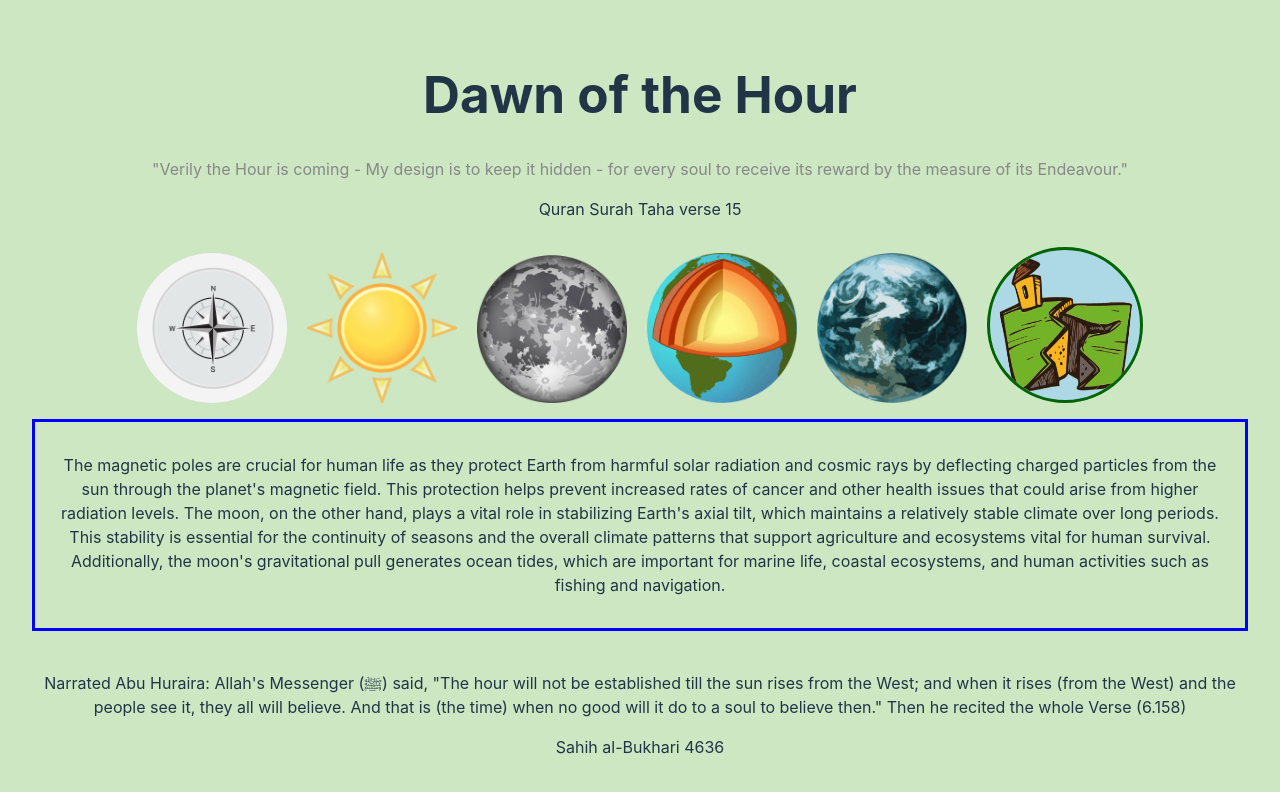
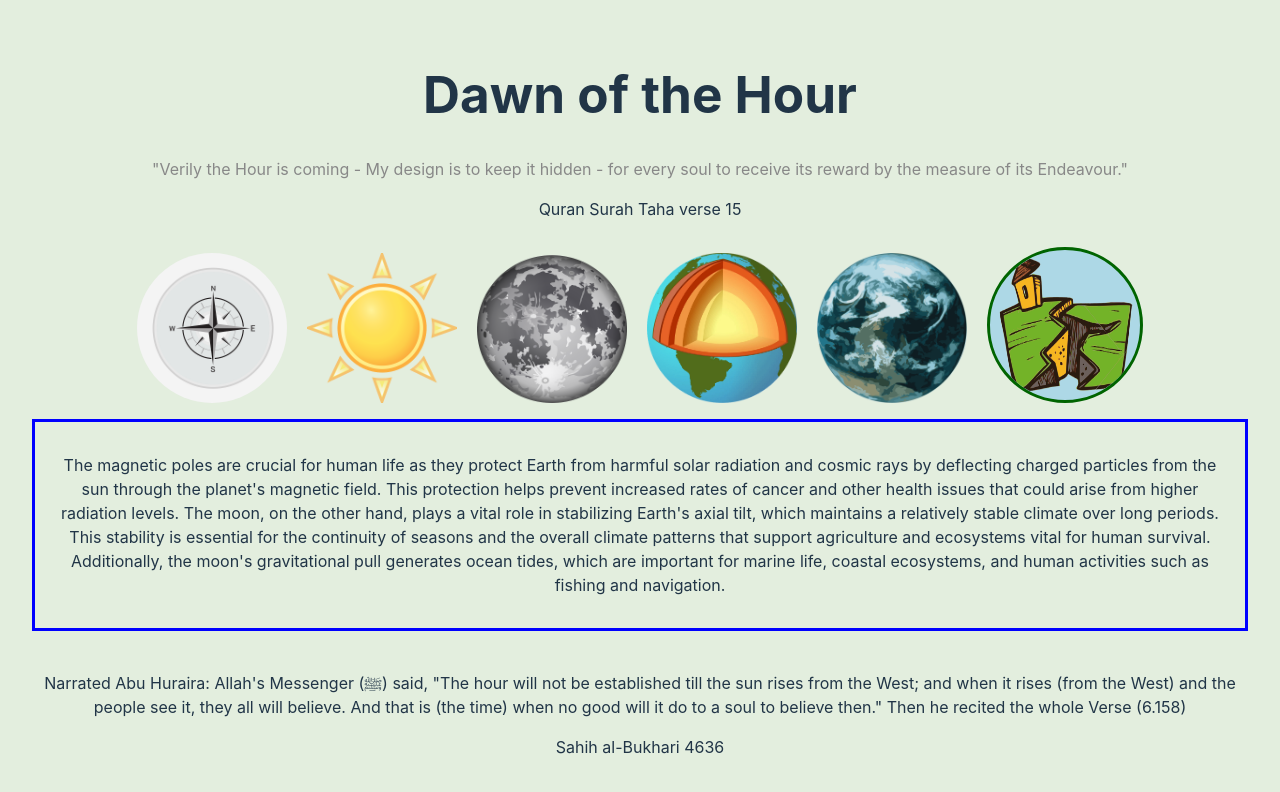
Before and after one commit to SharukhGV/dawn-of-the-hour, a React (Vite) app: page / in a window 1280 px wide. Shown: the top 792 px of the page. Built offline with nearby package versions, Linux system fonts and the light colour scheme.

Commit message:
background color change

```diff
--- a/src/index.css
+++ b/src/index.css
@@ -57,7 +57,7 @@ button:focus-visible {
 @media (prefers-color-scheme: light) {
   :root {
     color: #213547;
-    background-color: #cde7c2;
+    background-color: #e3eede;
   }
   a:hover {
     color: #747bff;
```
Also changed, not shown: dawnhome.png (added).
